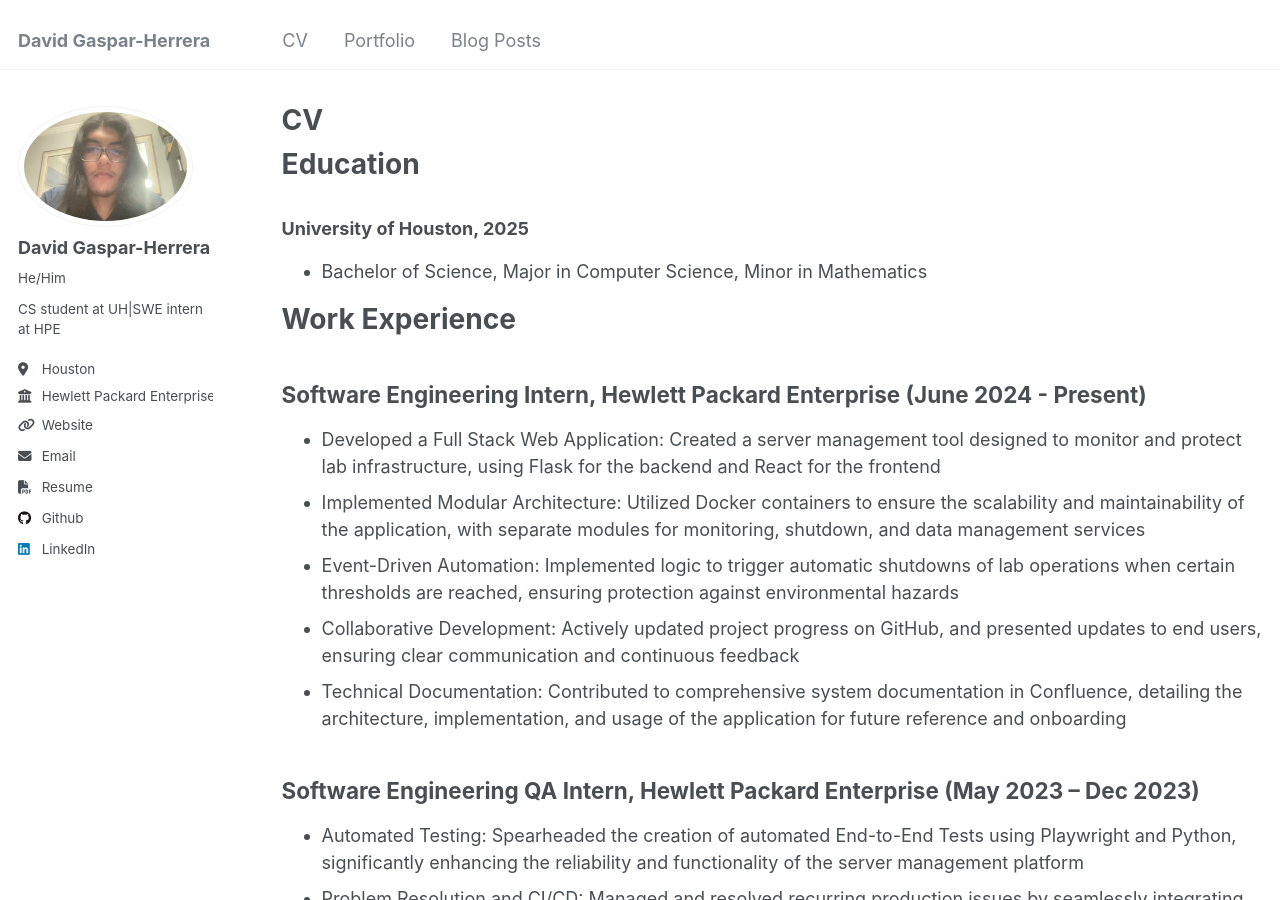
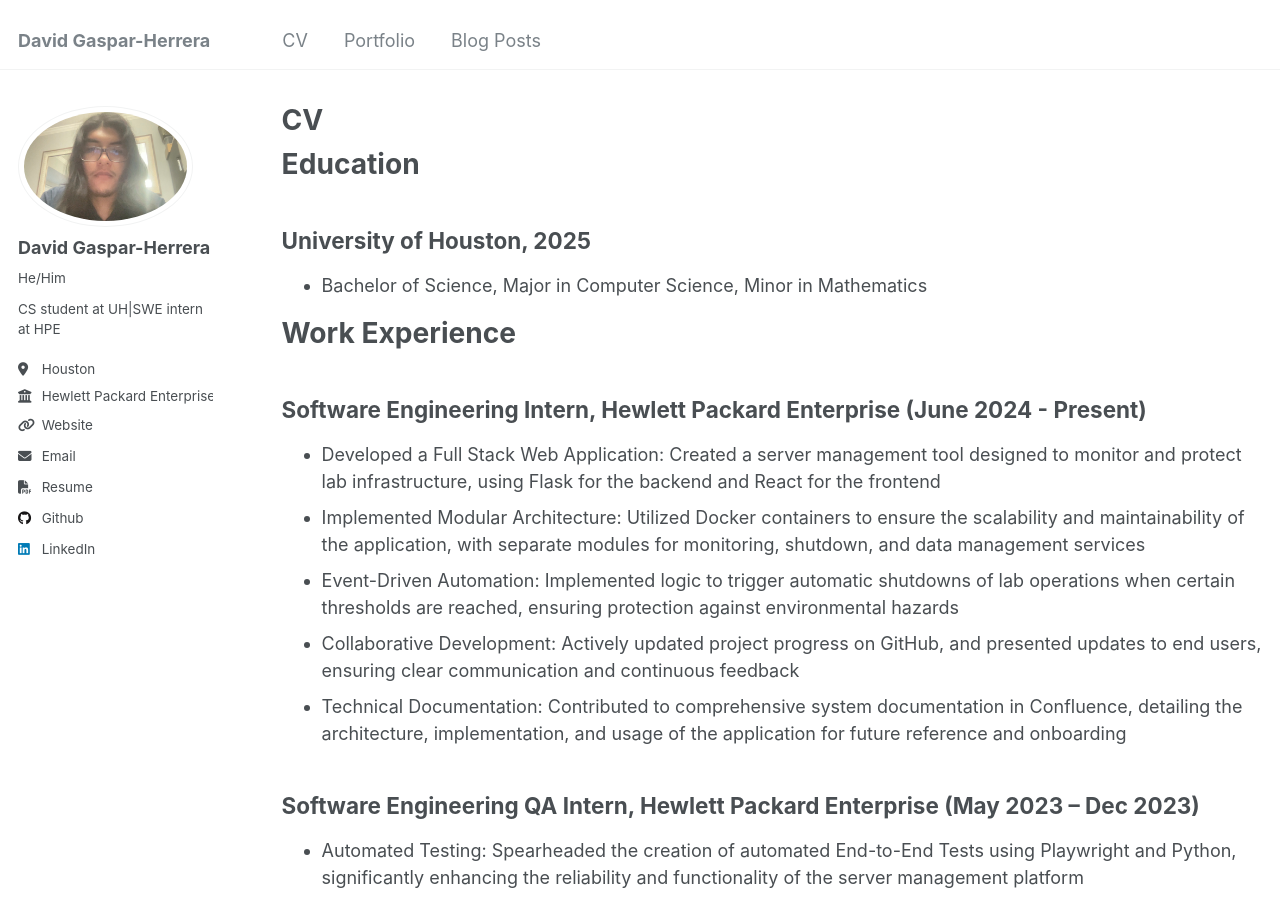
Before and after one commit to David-Gaspar-H/david-gaspar-h.github.io, a Jekyll site: the page built from _pages/cv.md, in a window 1280 px wide and 900 px high. Built offline with Jekyll 4.4.1, drawn with Linux system fonts in a browser that asks for light colours.

Commit message:
Update cv.md

```diff
--- a/_pages/cv.md
+++ b/_pages/cv.md
@@ -11,7 +11,7 @@ redirect_from:
 
 Education
 ======
-### University of Houston, 2025
+## University of Houston, 2025
 * Bachelor of Science, Major in Computer Science, Minor in Mathematics
 
 Work Experience
```
